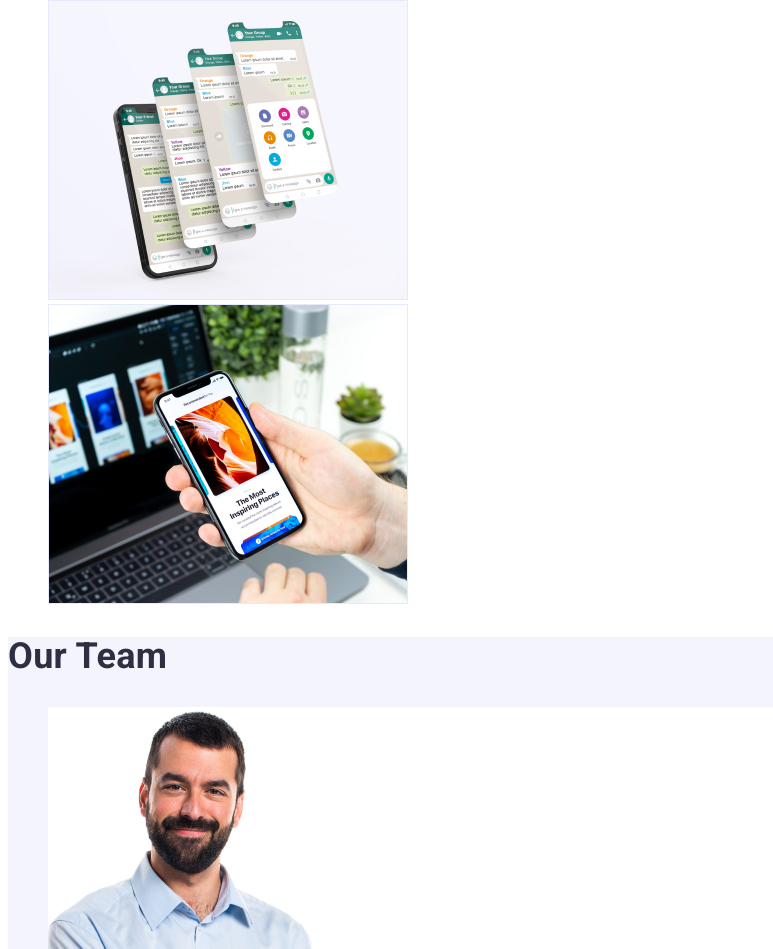
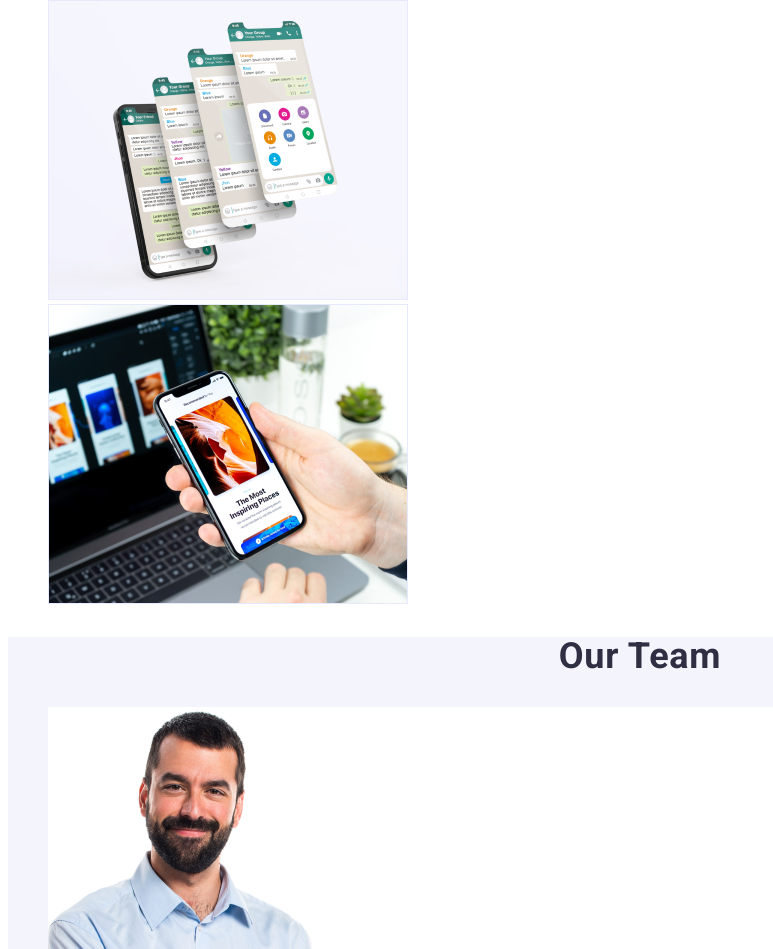
Before and after one commit to filimon4uck/goit-markup-hw-02, a plain HTML site: page index.html in a window 1280 px wide. Shown: the part 1168-2117 px from the top of the page, without its empty margins (0-773 px from the left). Drawn offline with Linux system fonts and the light colour scheme.

Commit message:
Update styles.css

```diff
--- a/css/styles.css
+++ b/css/styles.css
@@ -89,6 +89,7 @@ body {
   line-height: 1.07;
   letter-spacing: 0.02em;
   color: var(--white);
+  text-align: center;
 }
 .hero-button {
   font-family: Roboto, sans-serif;
@@ -141,8 +142,9 @@ body {
   font-size: 36px;
   font-weight: 700;
   line-height: 1.11;
-  letter-spacing: 0.02empx;
+  letter-spacing: 0.02em;
   text-transform: capitalize;
+  text-align: center;
 }
 
 .our-team-list-item {
```
